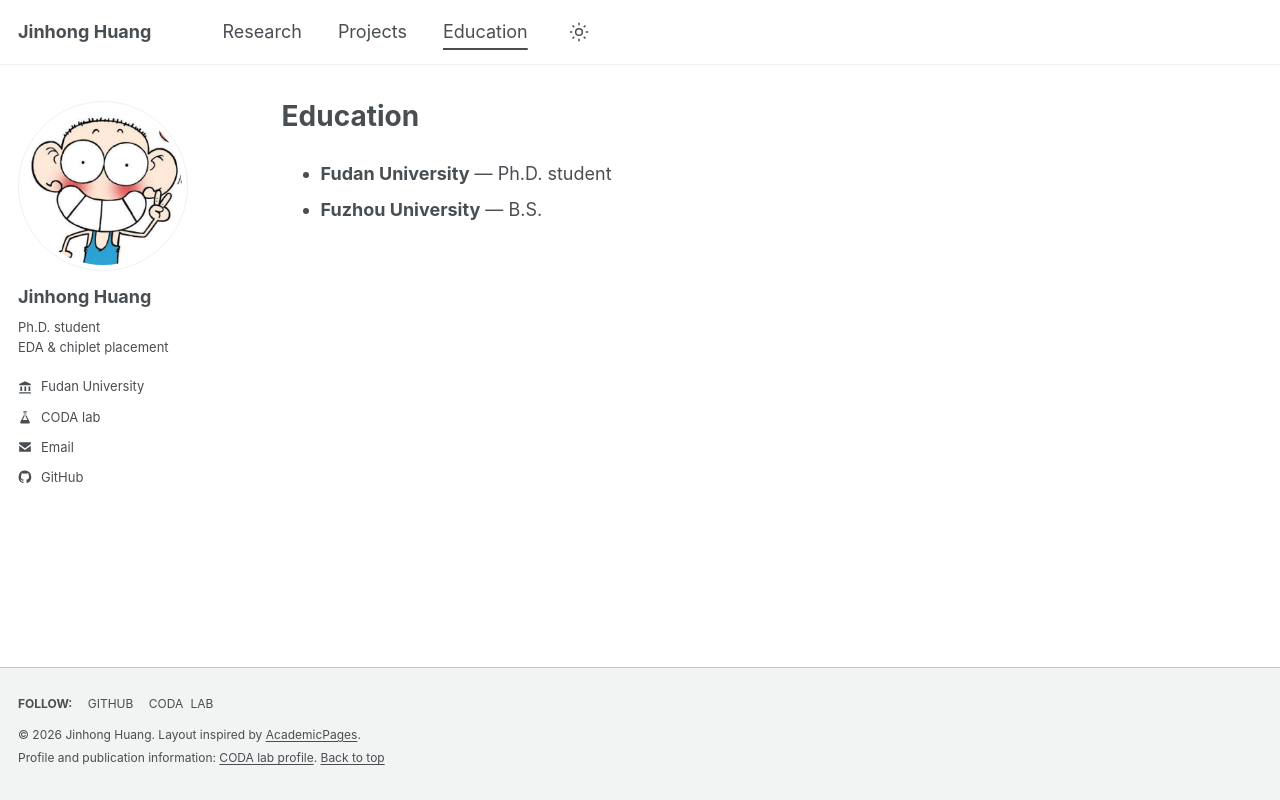
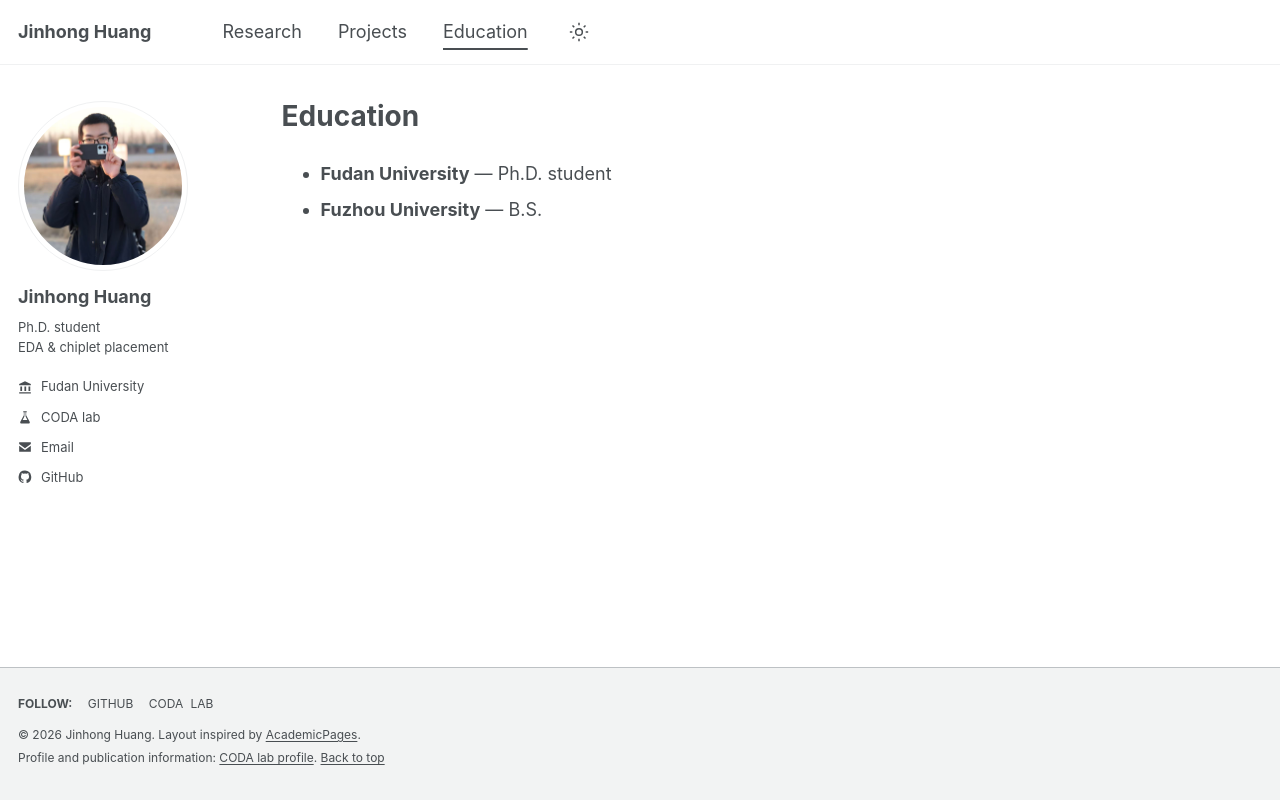
Before and after one commit to ElectroWarriors/ElectroWarriors.github.io, a plain HTML site: page education/index.html in a window 1280 px wide. Drawn offline with Linux system fonts and the light colour scheme.

Commit message:
Update profile photograph

```diff
--- a/education/index.html
+++ b/education/index.html
@@ -23,7 +23,7 @@
   </header>
   <div class="main-layout">
     <aside class="sidebar" aria-label="Profile">
-      <img class="avatar" src="../assets/profile.png" alt="Jinhong Huang's GitHub avatar" width="170" height="170">
+      <img class="avatar" src="../assets/profile.jpg" alt="Portrait of Jinhong Huang" width="170" height="170">
       <div class="profile-text">
         <h2 class="author-name">Jinhong Huang</h2>
         <p class="author-bio">Ph.D. student<br>EDA &amp; chiplet placement</p>
```
Also changed, not shown: index.html (+1 -1 lines), projects/index.html (+1 -1 lines), research/index.html (+1 -1 lines), assets/profile.jpg (added), 1 other file.
